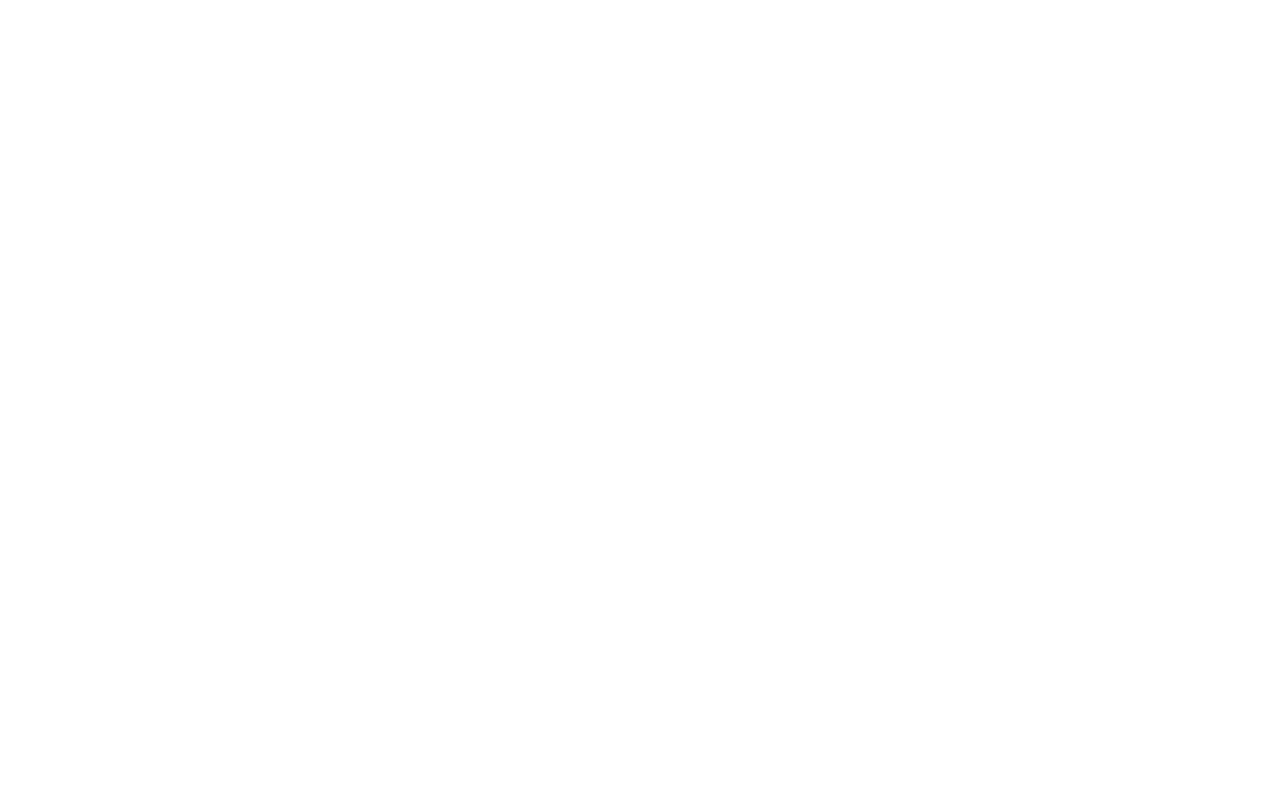
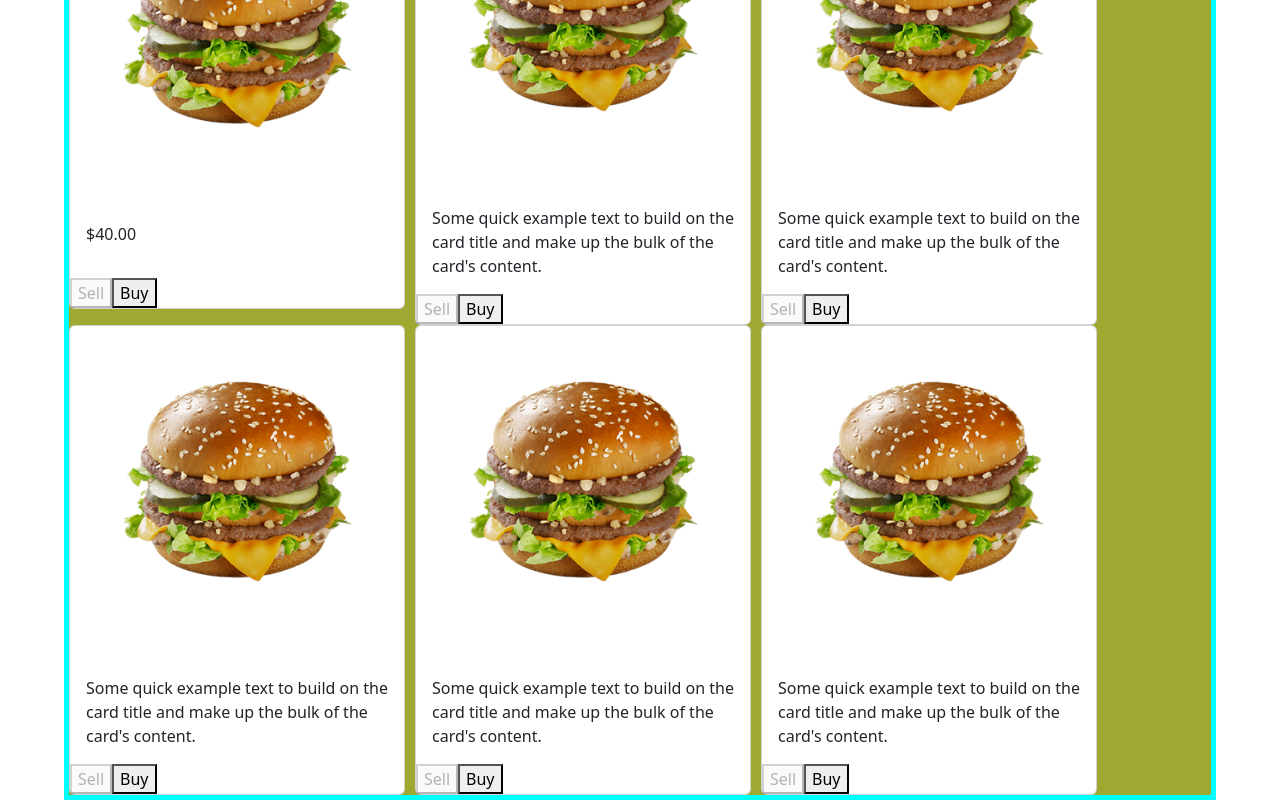
Before and after one commit to miltonmaleiane/Richest, an Angular app: page / in a window 1280 px wide. Shown: the part 306-1106 px from the top of the page. Before the commit the page ends 800 px from the top, so only its background shows below. Built offline with nearby package versions, Linux system fonts and the light colour scheme.

Commit message:
Adding content to products component

```diff
--- a/src/app/app.component.html
+++ b/src/app/app.component.html
@@ -6,3 +6,6 @@
     </a>
   </div>
 </nav>
+
+
+<app-products></app-products>
--- a/src/app/products/products.component.css
+++ b/src/app/products/products.component.css
@@ -0,0 +1,19 @@
+.card{
+    margin-right: 10px;
+    width:70px;
+}
+
+.products{
+    display: flex;
+    flex-wrap: wrap;
+    align-items: center;
+}
+.body-class{
+    border: 5px solid aqua;
+    background: #9fa932;
+    width: 90%;
+position: absolute;
+left: 5%;
+align-items: center;
+
+}
--- a/src/app/products/products.component.html
+++ b/src/app/products/products.component.html
@@ -1 +1,74 @@
-<p>products works!</p>
+<div class="body-class">
+
+    <h1 style="text-align: center;">{{10000|currency}}</h1>
+<div class="products">
+<div class="card" style="width: 21rem;">
+    <img class="card-img-top" src="./assets/b-mac.png" alt="Card image cap">
+    <div class="card-body">
+        <p class="price"> {{40|currency}}</p>
+    </div>
+    <div class="buy-sell">
+        <button disabled="disabled">Sell</button>
+        <button>Buy</button>
+
+    </div>
+</div>
+
+<div class="card" style="width: 21rem;">
+    <img class="card-img-top" src="./assets/b-mac.png" alt="Card image cap">
+    <div class="card-body">
+        <p class="card-text">Some quick example text to build on the card title and make up the bulk of the card's
+            content.</p>
+    </div>
+    <div class="buy-sell">
+        <button disabled="disabled">Sell</button>
+        <button>Buy</button>
+
+    </div>
+</div><div class="card" style="width: 21rem;">
+    <img class="card-img-top" src="./assets/b-mac.png" alt="Card image cap">
+    <div class="card-body">
+        <p class="card-text">Some quick example text to build on the card title and make up the bulk of the card's
+            content.</p>
+    </div>
+    <div class="buy-sell">
+        <button disabled="disabled">Sell</button>
+        <button>Buy</button>
+
+    </div>
+</div><div class="card" style="width: 21rem;">
+    <img class="card-img-top" src="./assets/b-mac.png" alt="Card image cap">
+    <div class="card-body">
+        <p class="card-text">Some quick example text to build on the card title and make up the bulk of the card's
+            content.</p>
+    </div>
+    <div class="buy-sell">
+        <button disabled="disabled">Sell</button>
+        <button>Buy</button>
+
+    </div>
+</div><div class="card" style="width: 21rem;">
+    <img class="card-img-top" src="./assets/b-mac.png" alt="Card image cap">
+    <div class="card-body">
+        <p class="card-text">Some quick example text to build on the card title and make up the bulk of the card's
+            content.</p>
+    </div>
+    <div class="buy-sell">
+        <button disabled="disabled">Sell</button>
+        <button>Buy</button>
+
+    </div>
+</div><div class="card" style="width: 21rem;">
+    <img class="card-img-top" src="./assets/b-mac.png" alt="Card image cap">
+    <div class="card-body">
+        <p class="card-text">Some quick example text to build on the card title and make up the bulk of the card's
+            content.</p>
+    </div>
+    <div class="buy-sell">
+        <button disabled="disabled">Sell</button>
+        <button>Buy</button>
+
+    </div>
+</div>
+</div>
+</div>
--- a/src/index.html
+++ b/src/index.html
@@ -14,7 +14,7 @@
 <body>
   <app-root></app-root>
 
-end
+
 </body>
 
 </html>
```
Also changed, not shown: src/app/products/musk4.jpg (renamed from src/assets/musk4.jpg), src/assets/b-mac.png (added).
